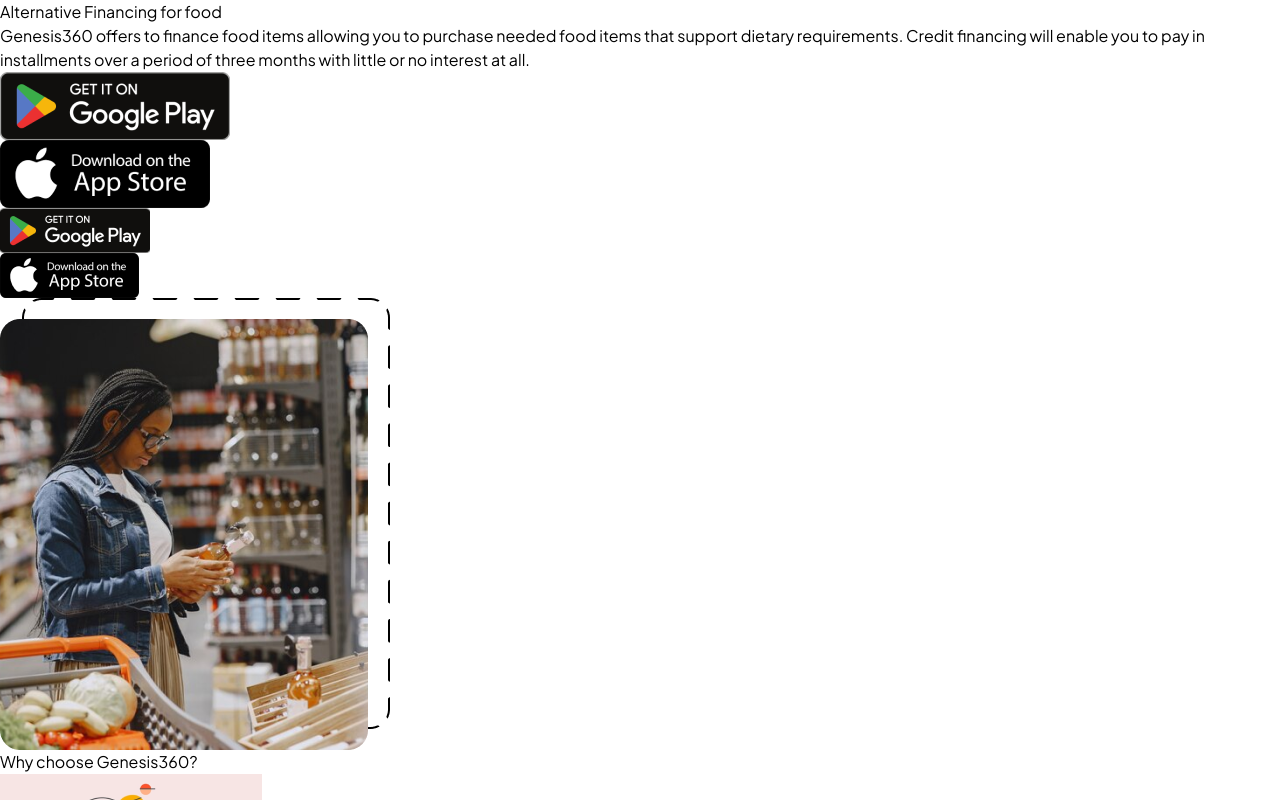
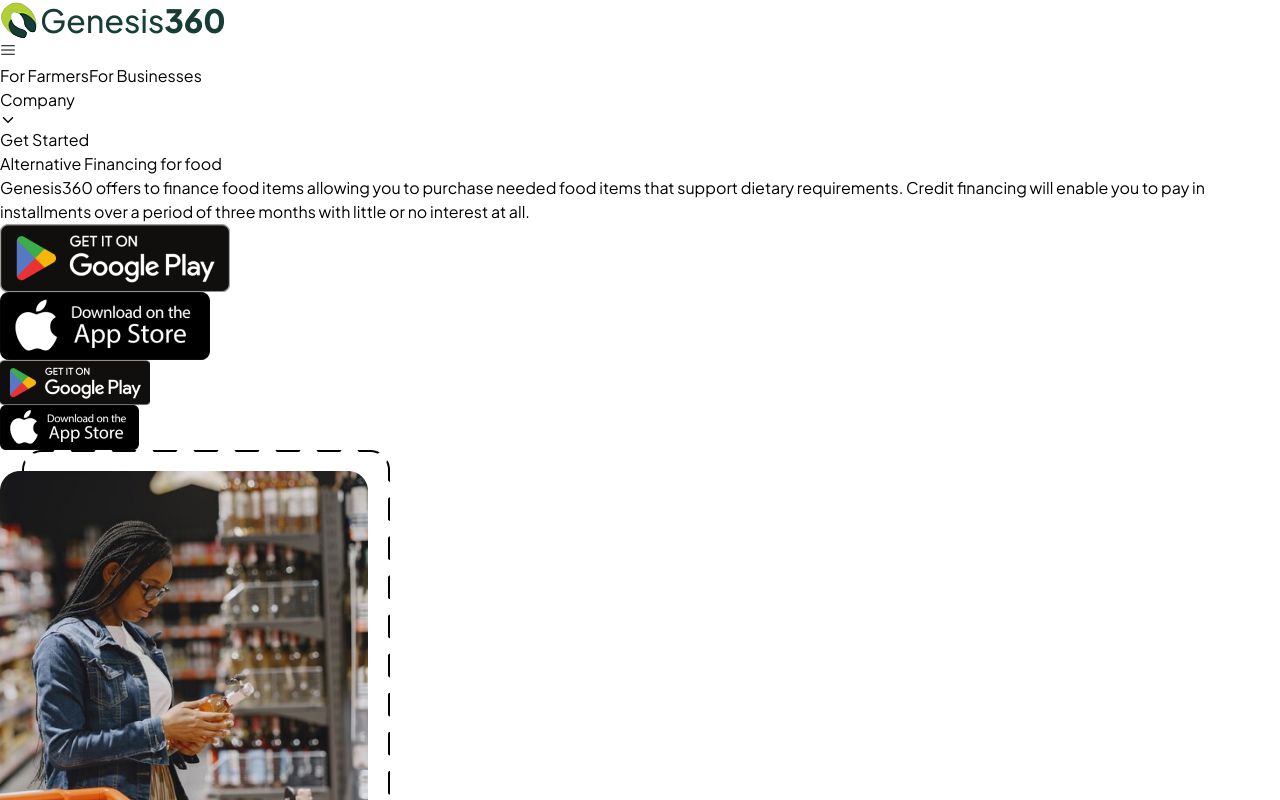
Before and after one commit to wallflower-vy/Genesis360, a Next.js app: page / in a window 1280 px wide. Shown: the top 800 px of the page. Built offline with nearby package versions, Linux system fonts and the light colour scheme.

Commit message:
Home Page Done

```diff
--- a/Components/Home/Banner.tsx
+++ b/Components/Home/Banner.tsx
@@ -8,7 +8,7 @@ import appstore2 from "../../public/assets/image 8.png";
 
 const Banner = () => {
   return (
-    <div className=" w-full flex justify-between px-[8rem] pt-[5rem] pb-[5rem] bg-background max-xl:px-4 max-lg:pt-0 max-lg:pb-0 max-lg:flex-col-reverse">
+    <div className=" w-full flex justify-between px-[8rem] pt-[5rem] pb-[5rem] bg-background max-xl:px-4 max-lg:pt-[10rem] max-lg:pb-0 max-lg:flex-col-reverse">
 
       {/* Hero text */}
       <div className="w-[50%] max-xl:w-[100%] ">
@@ -26,7 +26,7 @@ const Banner = () => {
             three months with little or no interest at all.
           </p>
 
-          <div className="flex mt-8 gap-5 max-lg:mt-[10px]">
+          <div className="flex mt-8 gap-5 max-lg:mt-[10px] max-sm:gap-[15px]">
             <Image src={googleplay} alt="googleplay" className="cursor-pointer max-lg:hidden"/>
             <Image src={appstore} alt="appstore" className="cursor-pointer max-lg:hidden " />
             <Image src={appstore1} alt="appstore" className="cursor-pointer lg:hidden " />
--- a/Components/Home/Whychoose.tsx
+++ b/Components/Home/Whychoose.tsx
@@ -35,7 +35,7 @@ const choicedata = [
 
 const Whychoose = () => {
   return (
-    <div className="px-[8rem] py-[6rem] bg-background max-xl:px-4 max-lg:py-10">
+    <div className="px-[8rem] py-[6rem] bg-background max-xl:px-4 max-lg:py-16">
       <div className="">
         <h1 className="text-green text-5xl font-extrabold max-md:text-[40px]">
           Why choose Genesis360?
--- a/Components/Layout.tsx
+++ b/Components/Layout.tsx
@@ -20,7 +20,7 @@ const Layout = ({children}:layoutprops) => {
 
       <div className=''>
 
-        {/* <NavBar /> */}
+        <NavBar />
 
         {children}
         <Footer />
--- a/Components/Navbar/Dropdown.tsx
+++ b/Components/Navbar/Dropdown.tsx
@@ -6,7 +6,7 @@ import React from 'react'
 
 const Dropdown = () => {
   return (
-    <div className='bg-white shadow-sm w-[300px] flex p-6 flex-col gap-4 position absolute left-[2rem]'>
+    <div className='bg-white shadow-sm w-[300px] flex p-6 flex-col gap-4 position absolute left-[2rem]  max-md:left-[-4rem]'>
         <p className=''>
              <Link href='#' className='text-[20px]  font-bold text-green'>About Us
              <small className='block text-[14px] font-bold'>What is Genesis360? who are we and what we do?</small>
--- a/Components/Navbar/NavBar.tsx
+++ b/Components/Navbar/NavBar.tsx
@@ -1,44 +1,54 @@
-import Image from 'next/image';
-import Link from 'next/link';
-import React, { useState } from 'react';
-import logo from '../../public/assets/Genesislogo.png'
-import {IoIosArrowDown, IoMdClose} from 'react-icons/io'
-import {GiHamburgerMenu} from 'react-icons/gi'
-import Dropdown from './Dropdown';
+import Image from "next/image";
+import Link from "next/link";
+import React, { useState } from "react";
+import logo from "../../public/assets/Genesislogo.png";
+import { IoIosArrowDown, IoMdClose } from "react-icons/io";
+import { RxHamburgerMenu } from "react-icons/rx";
+import Dropdown from "./Dropdown";
 
-const NavBar= () => {
+const NavBar = () => {
   const [dropdown, setDropdown] = useState(false);
-  const[ismobile, setisMobile] =useState(false);
+  const [isMobile, setIsMobile] = useState(false);
+
+  const toggleMobileMenu = () => {
+    setIsMobile(!isMobile);
+  };
 
   return (
-    <div className='bg-background h-[9rem] flex md:relative justify-between sm:fixed sm:top-0 sm:right-0 sm:left-0 w-full  sm:z-10 items-center md:px-[8rem] px-[2rem] md:py-[2rem] py-[1rem]'>
-     <div className=''>
-     <Link  href='/'>
-        <Image src={logo}  alt='logo'/>
-      </Link>
-     </div>
-      <div className='md:hidden'>
-        <button onClick={()=>setisMobile(!ismobile)}>
-          {ismobile ?<IoMdClose  className='text-2xl'/>  : <GiHamburgerMenu className='text-2xl'/>}
+    <div className="bg-background h-[9rem] flex xl:relative justify-between max-lg:fixed top-0 right-0 left-0 w-full  items-center px-[8rem] relative  max-xl:px-[2rem] py-[1rem] max-lg:py-[0rem]  max-lg:h-[7rem]">
+      <div>
+        <Link href="/">
+          <Image src={logo} alt="logo" className="max-md:w-[180px]" />
+        </Link>
+      </div>
+      <div className=" max-lg:block hidden">
+        <button onClick={toggleMobileMenu}>
+          {isMobile ? (
+            <IoMdClose className="text-2xl" />
+          ) : (
+            <RxHamburgerMenu className="text-3xl" />
+          )}
         </button>
+      </div>
+      <div className={`  flex z-50 justify-center items-center relative max-lg:absolute ${ isMobile ? "left-0 top-[7rem] bg-white z-40 w-full  py-6 flex-col  duration-500" : " max-lg:left-[-6000px] " }`}>
+        <Link href="#" className="p-4 text-[20px] font-bold text-green">
+          For Farmers
+        </Link>
+        <Link href="#" className="p-4 text-[20px] font-bold text-green">
+          For Businesses
+        </Link>
 
+        <div onMouseEnter={() => setDropdown(true)} onMouseLeave={() => setDropdown(false)} className="relative">
+          <button className="p-4 text-[20px] font-bold text-green flex items-center">Company <IoIosArrowDown className="inline" /></button>
+          {dropdown && <Dropdown />}
+        </div>
+
+        <button className="text-[#fff] py-2 px-8 font-bold text-center bg-lightgreen text-[20px] ">
+          Get Started
+        </button>
       </div>
-
-     <div  className={`md:flex md:flex-row z-50 justify-center items-center md:w-auto md:relative absolute   ${
-          ismobile
-            ? "left-[0px] top-[4.8rem] bg-white  z-40 md:p-10 w-[300px] h-[100vh]  transition-all duration-500 ease-in overflow-y-auto  scrollbar-thumb-white scrollbar-track-white scrollbar-thin pb-28"
-            : " left-[-800px] top-[4.8rem] transition-all duration-500 ease-in md:top-0 md:left-0"
-        }`}>
-        <Link href='#' className='p-4 text-[20px] font-bold text-green'>For Farmers</Link>
-        <Link href='#' className='p-4 text-[20px] font-bold text-green'>For Businesses</Link>
-        <Link href='#'className='p-4 text-[20px] position relative font-bold font-bold text-green'onMouseEnter={() => setDropdown(true)}
-              onMouseLeave={() => setDropdown(false)}>Company <IoIosArrowDown className='inline'/>
-               {dropdown && <Dropdown />}
-               </Link>
-        <button className='text-[#fff] py-2 px-8 font-bold text-center bg-lightgreen text-[20px]'>Get Started</button>
-     </div>
     </div>
-  )
-}
+  );
+};
 
 export default NavBar;
```
Also changed, not shown: pages/_app.tsx (line endings or trailing spaces).
